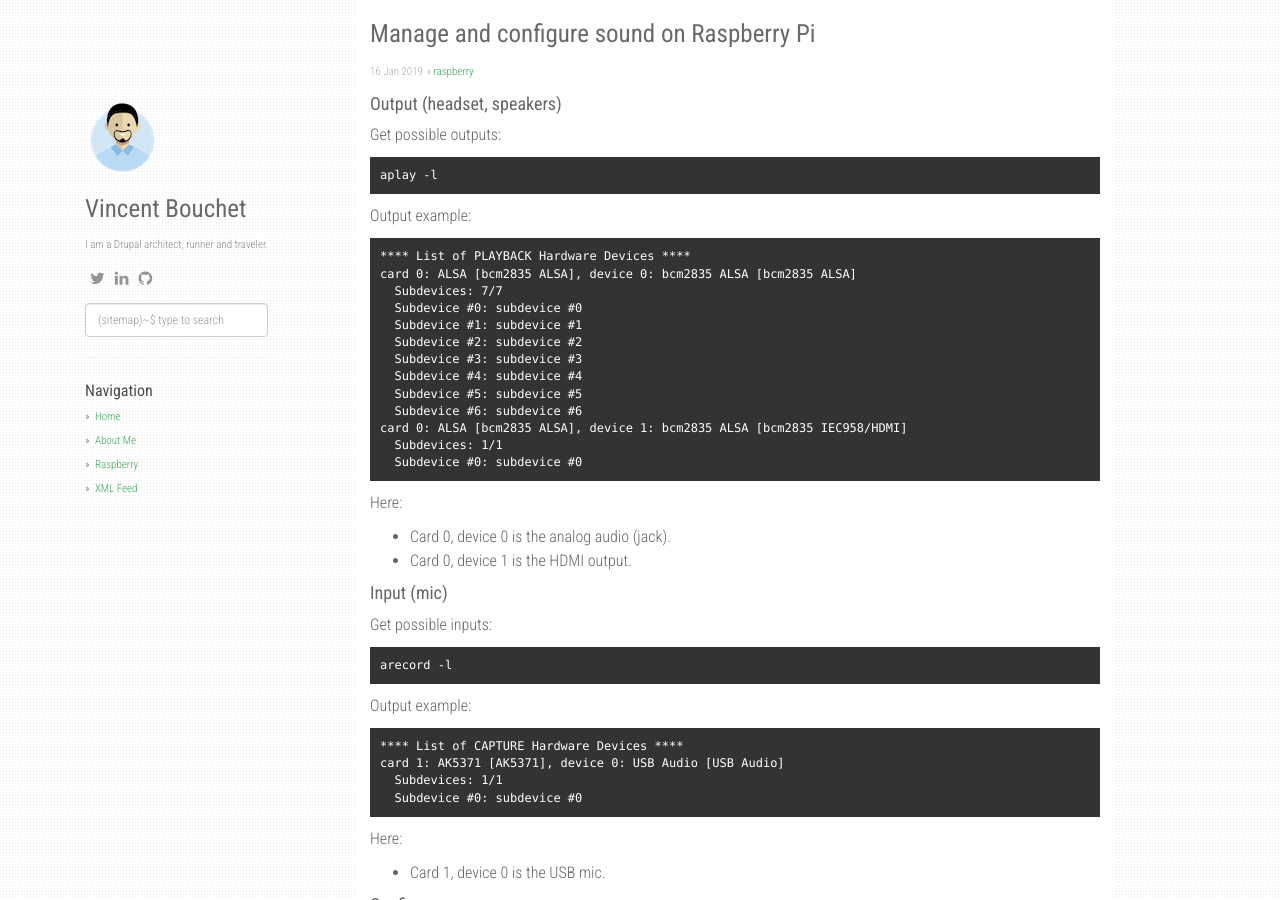
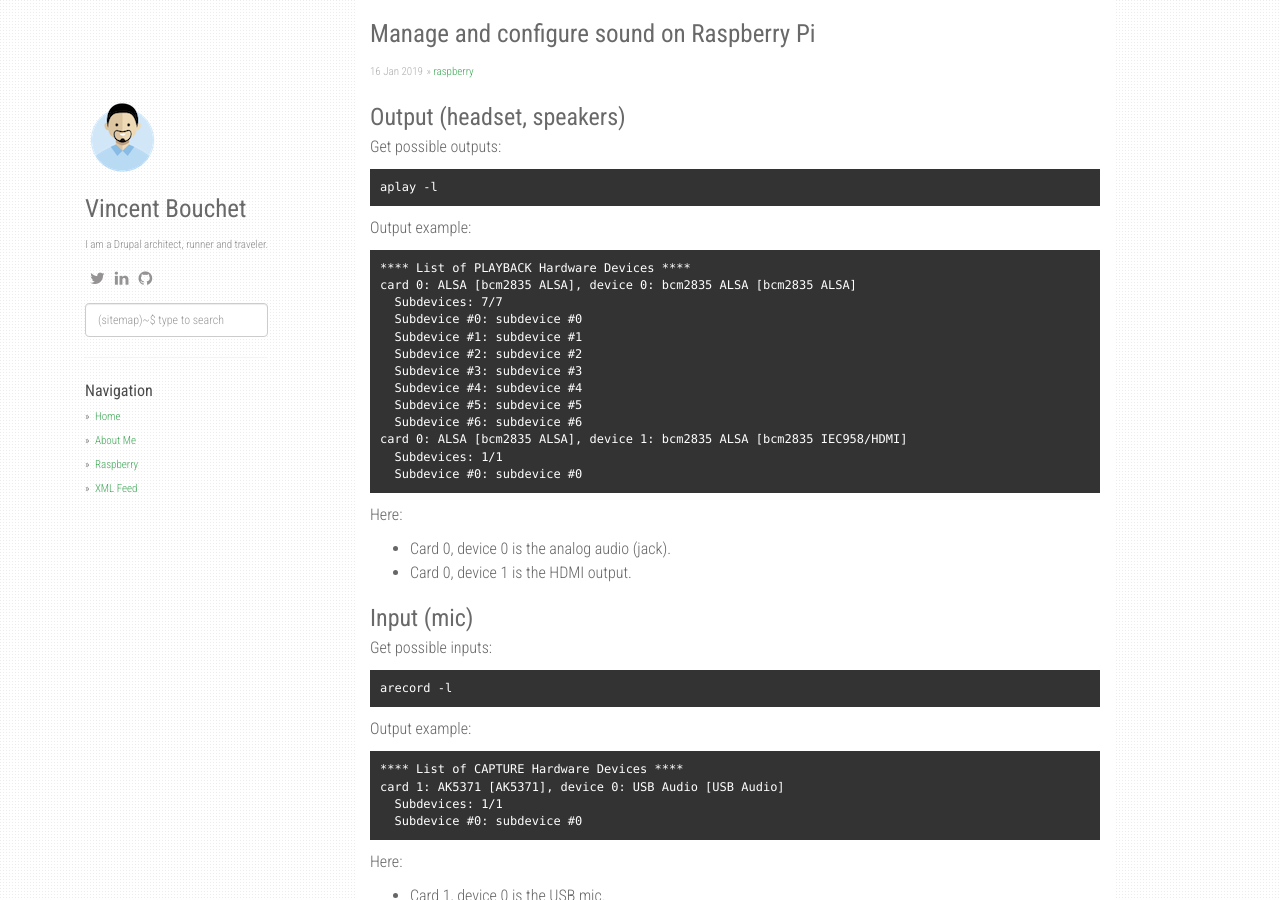
Before and after one commit to vbouchet31/vbouchet31.github.io, a Jekyll site: the page built from _posts/2019-01-16-rpi-sound.markdown, in a window 1280 px wide and 900 px high. Built offline with Jekyll 4.4.1, drawn with Linux system fonts in a browser that asks for light colours; nearby versions of some CDN libraries.

````diff
--- a/_posts/2019-01-16-rpi-sound.markdown
+++ b/_posts/2019-01-16-rpi-sound.markdown
@@ -4,7 +4,7 @@ title:  "Manage and configure sound on Raspberry Pi"
 date:   2019-01-16 08:37:12 +0100
 categories: [raspberry]
 ---
-#### Output (headset, speakers)
+### Output (headset, speakers)
 Get possible outputs:
 ```
 aplay -l
@@ -31,7 +31,7 @@ Here:
 * Card 0, device 0 is the analog audio (jack).
 * Card 0, device 1 is the HDMI output.
 
-#### Input (mic)
+### Input (mic)
 Get possible inputs:
 ```
 arecord -l
@@ -49,7 +49,7 @@ Here:
 * Card 1, device 0 is the USB mic.
 
 
-#### Configure
+### Configure
 This is a configuration file to output sounds on analog audio and record sounds on the USB mic.
 
 In `/home/pi/.asoundrc`
@@ -70,7 +70,7 @@ Restart alsa with `sudo /etc/init.d/alsa-utils restart`.
 
 Configure USB mic gain and sensibility or headset volume level with `alsamixer` command.
 
-#### Test
+### Test
 To record a sound with the configured mic, run `rec test.wav`.
 
 To list a sound with the configured output, run `mplayer test.wav`.
````
